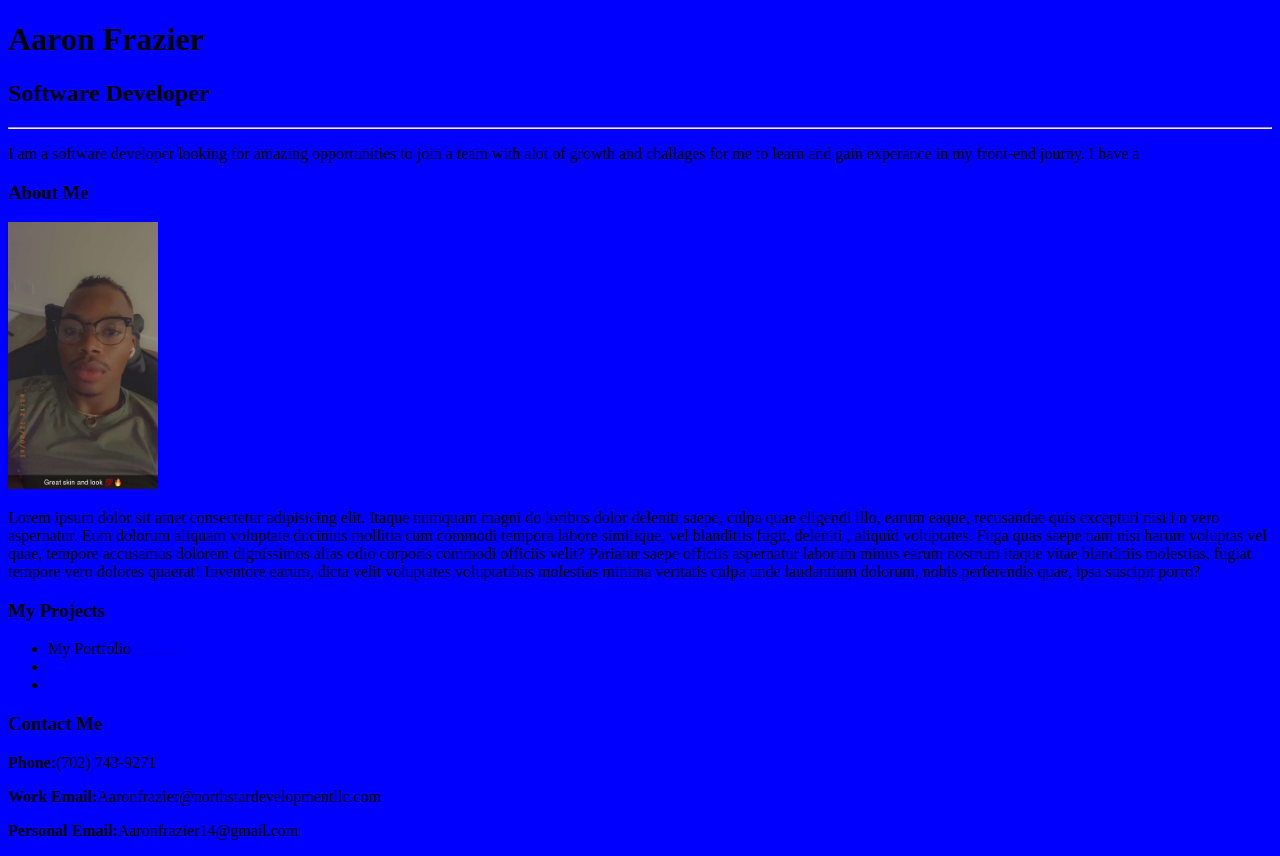
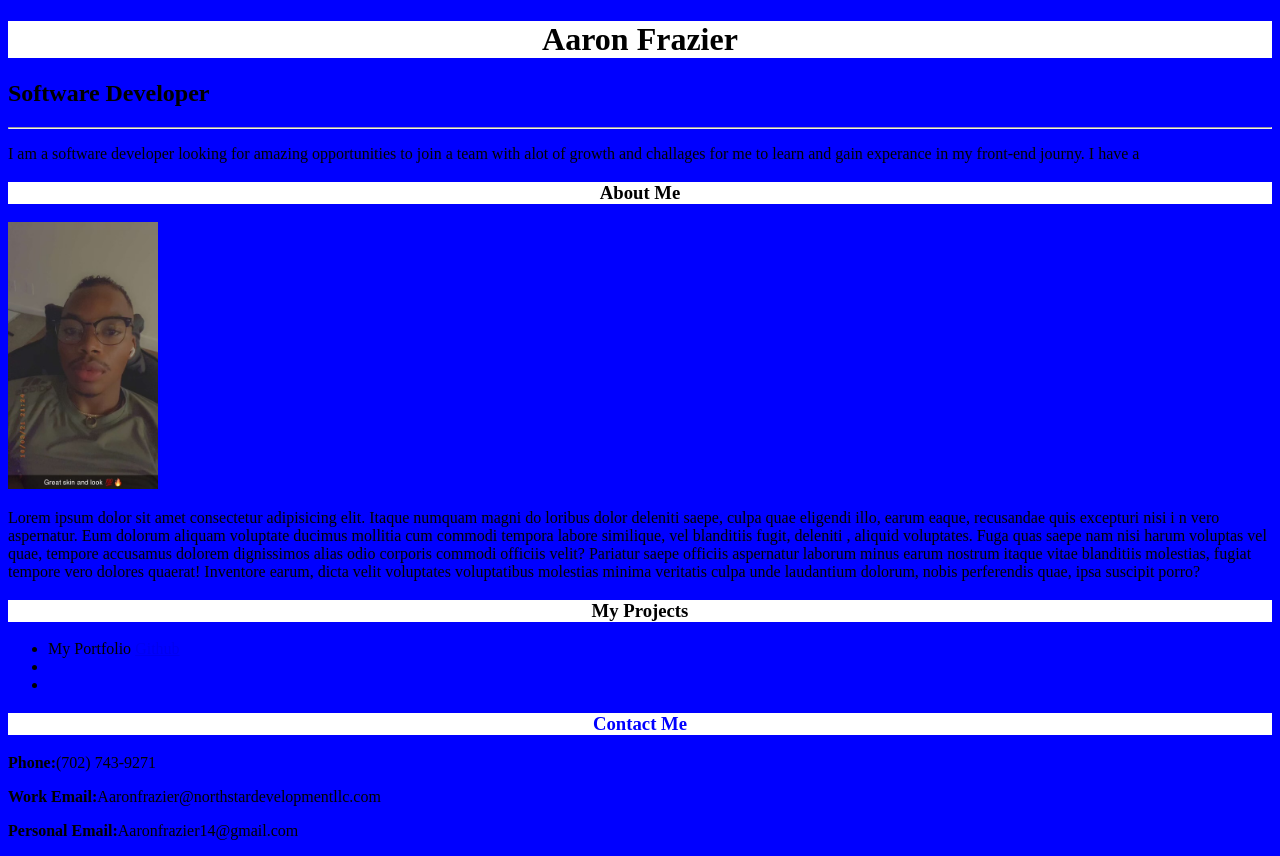
Before and after one commit to Mrfrazier14/my_portfolio_unlv2, a plain HTML site: page index.html in a window 1280 px wide. Drawn offline with Linux system fonts and the light colour scheme.

Commit message:
updated my index.html

```diff
--- a/Assets/style.css
+++ b/Assets/style.css
@@ -2,5 +2,24 @@ body {
     background: blue;
 }
 h1 {
+    background: white;
+    color: black;
+    text-align: center;
+}
+
+h3 {
+    background: white;
+    text-align: center;
+}
+
+img {
+
+}
+
+.blue-text {
+    color: blue;
+}
+
+.blue-text:hover {
     color: black;
 }
--- a/index.html
+++ b/index.html
@@ -28,12 +28,12 @@
           ipsa suscipit porro?</p>
           <h3>My Projects</h3>
           <ul>
-              <li>My Portfolio  <a href="https://mrfrazier14.github.io/my_portfolio_unlv2/">Github</a></li>
+              <li>My Portfolio <a href="https://mrfrazier14.github.io/my_portfolio_unlv2/">Github</a></li>
               <li></li>
               <li></li>
           </ul>
 
-          <h3>Contact Me</h3>
+          <h3 class="blue-text">Contact Me</h3>
           <p><Strong>Phone:</Strong>(702) 743-9271</p>
           <p><strong>Work Email:</strong>Aaronfrazier@northstardevelopmentllc.com</p>
           <P><strong>Personal Email:</strong>Aaronfrazier14@gmail.com</P>
```
